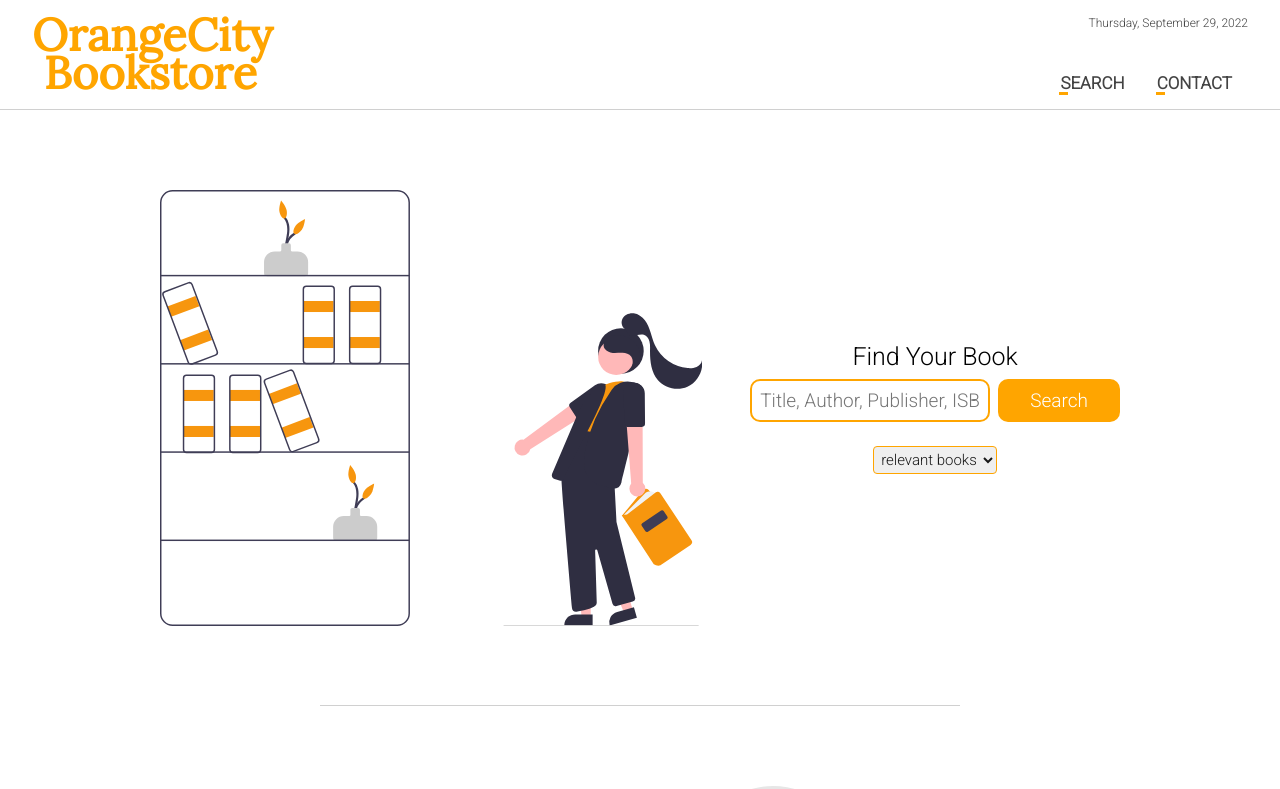
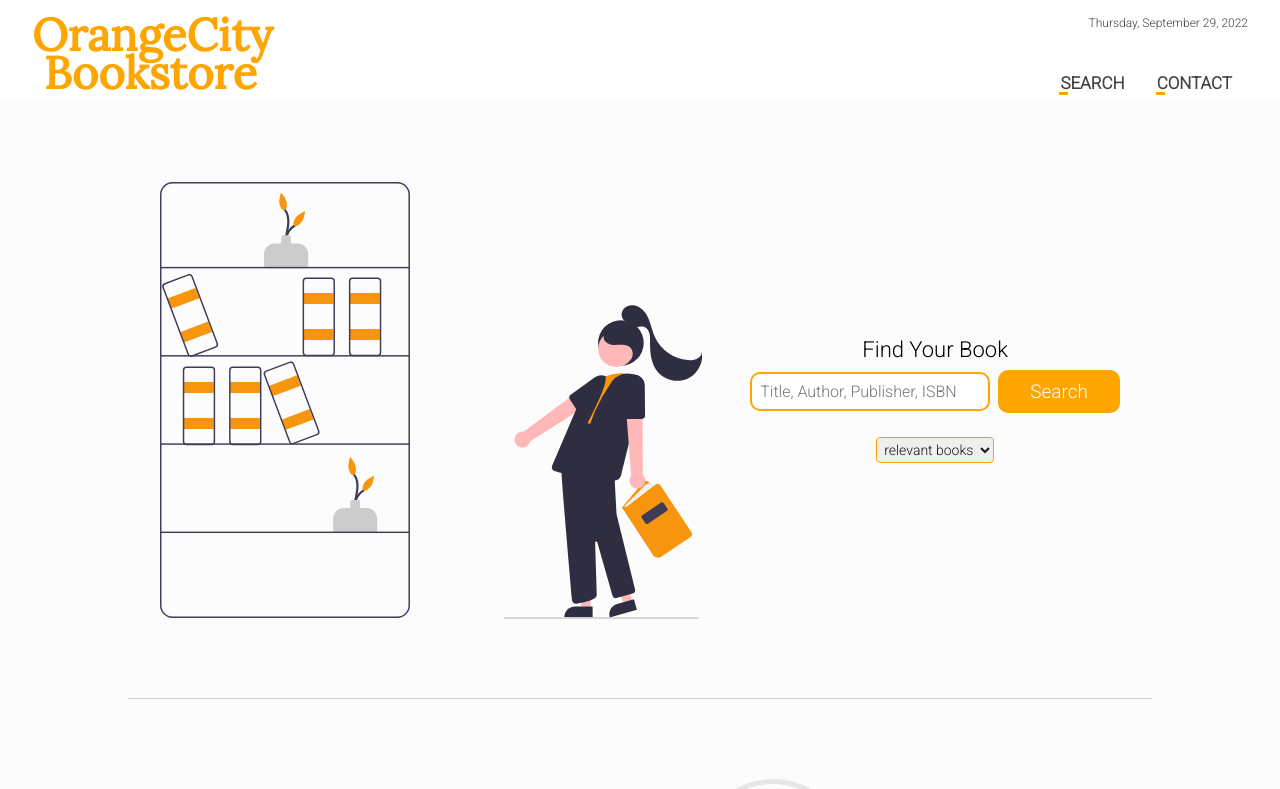
Before and after one commit to grandorca/orange-city-ebook, a React (Create React App) app: page / in a window 1280 px wide. Shown: the top 789 px of the page. Built offline with nearby package versions, Linux system fonts and the light colour scheme.

Commit message:
navbar border line removed

```diff
--- a/src/styles/scss/_App.scss
+++ b/src/styles/scss/_App.scss
@@ -15,6 +15,7 @@ body {
   -webkit-font-smoothing: antialiased;
   -moz-osx-font-smoothing: grayscale;
   overflow: var(--scroll-enabler);
+  background-color: #fcfcfc;
 }
 
 code {
--- a/src/styles/scss/_Header.scss
+++ b/src/styles/scss/_Header.scss
@@ -1,12 +1,14 @@
 @use "_abstracts" as *;
+
+$header-background-color: white;
 
 header {
   position: relative;
   display: flex;
-  padding: 1rem 2rem;
-  border-bottom: 1px solid;
-  border-color: $color-gray;
+  padding: 1rem 2rem 0.6rem 2rem;
+  background-color: $header-background-color;
   gap: 0 1rem;
+  z-index: 99;
 
   @include mobile {
     padding: 1rem;
@@ -26,6 +28,7 @@ header {
 
     & p {
       font-family: inherit;
+      z-index: 1;
     }
   }
 
@@ -85,7 +88,7 @@ header {
         left: 0.5rem;
         bottom: -2px;
         right: -5px;
-        background-color: white;
+        background-color: $header-background-color;
         z-index: -1;
         transition: left 0.3s ease, bottom 0s ease;
       }
@@ -105,7 +108,7 @@ header {
           left: 0px;
           bottom: 3px;
           right: 3px;
-          background-color: white;
+          background-color: $header-background-color;
           z-index: -1;
         }
       }
--- a/src/styles/scss/_Search.scss
+++ b/src/styles/scss/_Search.scss
@@ -11,7 +11,7 @@
     &::before {
       content: "";
       position: absolute;
-      width: 50vw;
+      width: 80vw;
       left: 50%;
       bottom: 0;
       transform: translateX(-50%);
@@ -64,7 +64,7 @@
         & .search-label {
           display: block;
           text-align: center;
-          font-size: calc(21px + 0.5vmin);
+          font-size: 22px;
           margin-bottom: 0.5rem;
         }
 
@@ -82,7 +82,7 @@
           & .search-input {
             outline: none;
             padding: 0.5rem;
-            font-size: $font-size-large;
+            font-size: $font-size-medium;
             border: 2px solid $color-orange;
             border-radius: $border-radius;
             min-width: 15rem;
@@ -100,7 +100,7 @@
           outline: none;
           border: 1px solid $color-orange;
           border-radius: 4px;
-          font-size: 15px;
+          font-size: 14px;
           color: rgba(0, 0, 0, 0.9);
           padding: 3px;
         }
--- a/src/styles/style.css
+++ b/src/styles/style.css
@@ -16,6 +16,7 @@ body {
   -webkit-font-smoothing: antialiased;
   -moz-osx-font-smoothing: grayscale;
   overflow: var(--scroll-enabler);
+  background-color: #fcfcfc;
 }
 
 code {
@@ -32,10 +33,10 @@ code {
 header {
   position: relative;
   display: flex;
-  padding: 1rem 2rem;
-  border-bottom: 1px solid;
-  border-color: rgba(100, 100, 100, 0.3);
+  padding: 1rem 2rem 0.6rem 2rem;
+  background-color: white;
   gap: 0 1rem;
+  z-index: 99;
 }
 @media only screen and (max-width: 640px) {
   header {
@@ -57,6 +58,7 @@ header .header-title {
 }
 header .header-title p {
   font-family: inherit;
+  z-index: 1;
 }
 header .header-right {
   display: flex;
@@ -165,7 +167,7 @@ footer .copyright .copyright-anchor {
 .search-page .search-section::before {
   content: "";
   position: absolute;
-  width: 50vw;
+  width: 80vw;
   left: 50%;
   bottom: 0;
   transform: translateX(-50%);
@@ -218,7 +220,7 @@ footer .copyright .copyright-anchor {
 .search-page .search-section .search-form .search-form-center .search-label {
   display: block;
   text-align: center;
-  font-size: calc(21px + 0.5vmin);
+  font-size: 22px;
   margin-bottom: 0.5rem;
 }
 .search-page .search-section .search-form .search-form-center .search-input-duo {
@@ -236,7 +238,7 @@ footer .copyright .copyright-anchor {
 .search-page .search-section .search-form .search-form-center .search-input-duo .search-input {
   outline: none;
   padding: 0.5rem;
-  font-size: calc(15px + 0.5vmin);
+  font-size: calc(12px + 0.5vmin);
   border: 2px solid orange;
   border-radius: 10px;
   min-width: 15rem;
@@ -262,7 +264,7 @@ footer .copyright .copyright-anchor {
   outline: none;
   border: 1px solid orange;
   border-radius: 4px;
-  font-size: 15px;
+  font-size: 14px;
   color: rgba(0, 0, 0, 0.9);
   padding: 3px;
 }
```
Also changed, not shown: 1 other file (tests, documents, lock files or other folders).
